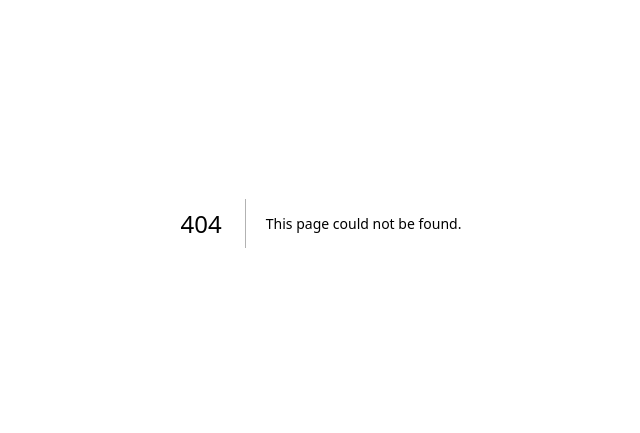
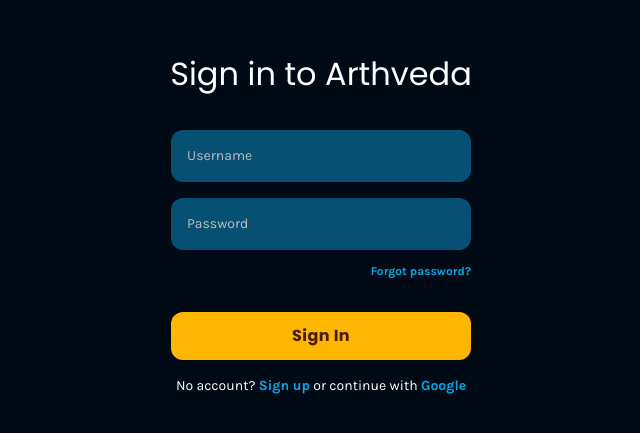
Before and after one commit to MudgalLabs/arthveda, a Next.js app: page /sign-in in a window 1280 px wide. Before the commit this address had no page. Shown: the part 177-610 px from the top of the page, without its empty margins (319-959 px from the left). Built offline with nearby package versions, Linux system fonts and the light colour scheme.

Commit message:
feat:  /sign-in page

```diff
--- /dev/null
+++ b/app/components/TextLink/TextLink.tsx
@@ -0,0 +1,23 @@
+import { cn } from "@/lib/utils";
+import { ComponentProps, FC } from "react";
+
+type TextLinkProps = ComponentProps<"a">;
+
+const TextLink: FC<TextLinkProps> = ({ children, className, ...props }) => {
+  return (
+    <a
+      className={cn(
+        "text-primary-500 text-right text-[12px] font-bold",
+        className,
+      )}
+      {...props}
+    >
+      {children}
+    </a>
+  );
+};
+
+TextLink.displayName = "TextLink";
+
+export { TextLink };
+export type { TextLinkProps };
--- a/app/page.tsx
+++ b/app/page.tsx
@@ -1,15 +1,7 @@
-import { Button, TextInput } from "@/s8ly";
+import { redirect } from "next/navigation";
 
 export default function Home() {
-  return (
-    <div>
-      <h1>Arthveda</h1>
-      <div className="flex w-full items-baseline justify-center gap-10">
-        <input placeholder="enter your name" />
-        <TextInput />
-        <Button variant="secondary">Button</Button>
-        <Button>Button</Button>
-      </div>
-    </div>
-  );
+  // TODO: When we have backend for auth, we can check for user's auth
+  // and redirect to /dashboard or /sign-in accordingly.
+  redirect("/sign-in");
 }
--- /dev/null
+++ b/app/sign-in/page.tsx
@@ -0,0 +1,30 @@
+import { Button, TextInput } from "@/s8ly";
+import { TextLink } from "../components/TextLink/TextLink";
+
+export default function SignIn() {
+  return (
+    <main className="flex h-screen flex-col items-center justify-center">
+      <h1 className="font-poppins mb-8 text-[32px]">Sign in to Arthveda</h1>
+      <form className="flex flex-col">
+        <TextInput className="mb-4" placeholder="Username" />
+        <TextInput className="mb-3" placeholder="Password" />
+
+        <TextLink className="mb-8" href="/forgot-password">
+          Forgot password?
+        </TextLink>
+
+        <Button className="mb-4" variant="secondary">
+          Sign In
+        </Button>
+      </form>
+
+      <p className="text-sm">
+        No account?{" "}
+        <TextLink className="text-sm" href="/sign-up">
+          Sign up
+        </TextLink>{" "}
+        or continue with <TextLink className="text-sm">Google</TextLink>
+      </p>
+    </main>
+  );
+}
```
Also changed, not shown: app/globals.css (+0 -34 lines).
